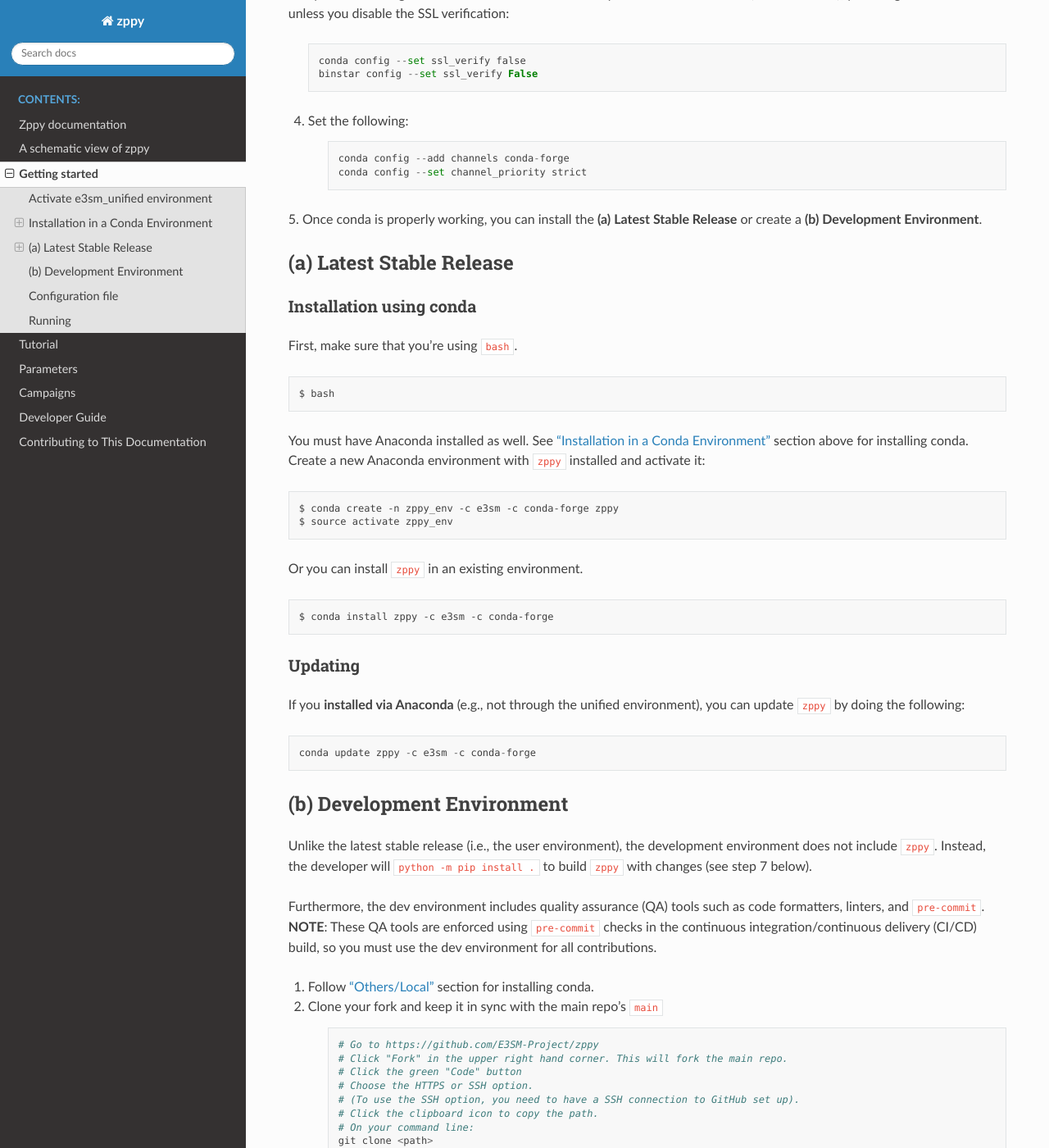
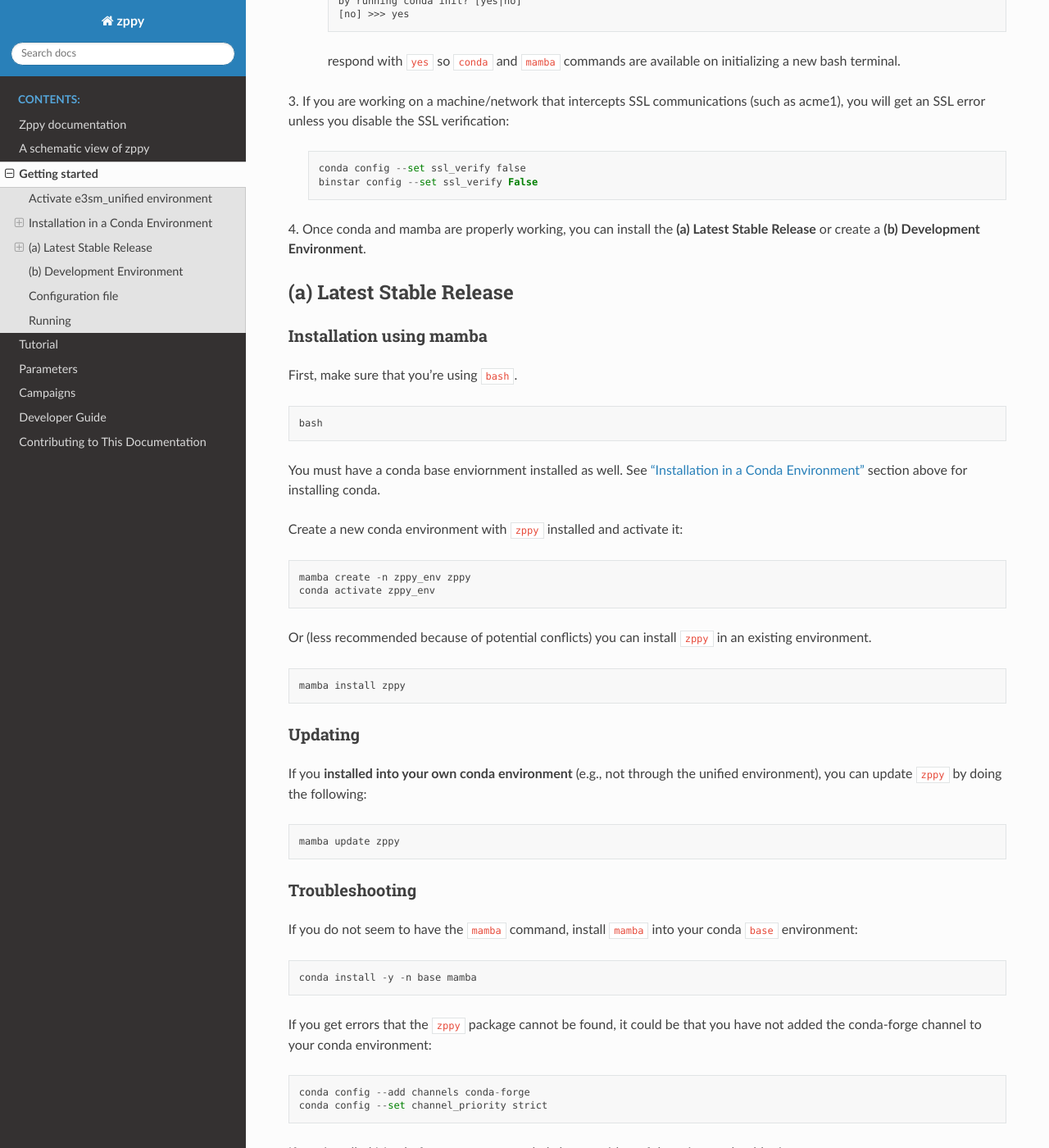
Before and after one commit to E3SM-Project/zppy, a Sphinx documentation site: the page built from docs/source/getting_started.rst, in a window 1280 px wide and 1400 px high, scrolled down 2020 px. Shown: the whole window at 82% size. Built offline with Sphinx 7.4.7 and the Read the Docs theme 2.0.0, drawn with Linux system fonts in a browser that asks for light colours; some of the changed text lies outside the part shown.

Commit message:
Switch docs to mamba and Mambaforge

```diff
--- a/docs/source/getting_started.rst
+++ b/docs/source/getting_started.rst
@@ -77,32 +77,38 @@
 
 If the system doesn't come with conda pre-installed, follow these instructions:
 
-1. Download Conda
+1. Download Mambaforge
 
     Linux
         ::
 
-            wget https://repo.anaconda.com/miniconda/Miniconda3-latest-Linux-x86_64.sh
+            wget https://github.com/conda-forge/miniforge/releases/latest/download/Mambaforge-Linux-x86_64.sh
 
-    MacOS (note that ``zppy`` is not supported on MacOS, but it may be useful to contribute to the documentation on MacOS)
+    MacOS x86_64 (note that ``zppy`` is not supported on MacOS, but it may be useful to contribute to the documentation on MacOS)
         ::
 
-            wget https://repo.anaconda.com/miniconda/Miniconda3-latest-MacOSX-x86_64.sh
+            wget https://github.com/conda-forge/miniforge/releases/latest/download/Mambaforge-MacOSX-x86_64.sh
 
-2. Install Conda
+2. Install Mambaforge
 
     Linux
         ::
 
-            bash ./Miniconda3-latest-Linux-x86_64.sh
+            bash ./Mambaforge-Linux-x86_64.sh
 
 
-    MacOS
+    MacOS x86_64
         ::
 
-            bash ./Miniconda3-latest-MacOSX-x86_64.sh
+            bash ./Mambaforge-MacOSX-x86_64.sh
 
-    - ``Do you wish the installer to initialize Miniconda3 by running conda init? [yes|no] yes``
+    When you see: ::
+
+        by running conda init? [yes|no]
+        [no] >>> yes
+
+    respond with ``yes`` so ``conda`` and ``mamba`` commands are available on
+    initializing a new bash terminal.
 
 3. If you are working on a machine/network that intercepts SSL communications (such as
 acme1), you will get an SSL error unless you disable the SSL verification:
@@ -112,45 +118,57 @@
         conda config --set ssl_verify false
         binstar config --set ssl_verify False
 
-4. Set the following:
-
-    ::
-
-        conda config --add channels conda-forge
-        conda config --set channel_priority strict
-
-5. Once conda is properly working, you can install the **(a) Latest Stable Release** or
+4. Once conda and mamba are properly working, you can install the **(a) Latest Stable Release** or
 create a **(b) Development Environment**.
 
 (a) Latest Stable Release
 =========================
 
-Installation using conda
+Installation using mamba
 ------------------------
 
 First, make sure that you're using ``bash``. ::
 
-   $ bash
+   bash
 
-You must have Anaconda installed as well.
+You must have a conda base enviornment installed as well.
 See :ref:`"Installation in a Conda Environment" <conda_environment>` section above for
 installing conda.
-Create a new Anaconda environment with ``zppy`` installed and activate it: ::
 
-   $ conda create -n zppy_env -c e3sm -c conda-forge zppy
-   $ source activate zppy_env
+Create a new conda environment with ``zppy`` installed and activate it: ::
 
-Or you can install ``zppy`` in an existing environment. ::
+   mamba create -n zppy_env zppy
+   conda activate zppy_env
 
-   $ conda install zppy -c e3sm -c conda-forge
+Or (less recommended because of potential conflicts) you can install ``zppy``
+in an existing environment. ::
+
+   mamba install zppy
 
 Updating
 --------
 
-If you **installed via Anaconda** (e.g., not through the unified environment),
-you can update ``zppy`` by doing the following:  ::
+If you **installed into your own conda environment** (e.g., not through the
+unified environment), you can update ``zppy`` by doing the following:  ::
 
-    conda update zppy -c e3sm -c conda-forge
+    mamba update zppy
+
+Troubleshooting
+---------------
+
+If you do not seem to have the ``mamba`` command, install ``mamba`` into your
+conda ``base`` environment: ::
+
+   conda install -y -n base mamba
+
+If you get errors that the ``zppy`` package cannot be found, it could be
+that you have not added the conda-forge channel to your conda environment: ::
+
+   conda config --add channels conda-forge
+   conda config --set channel_priority strict
+
+If you installed Mambaforge as recommended above, neither of these issues
+should arise.
 
 .. _dev-env:
 
@@ -217,7 +235,7 @@
 
     ::
 
-        conda clean --all
+        mamba clean --all
 
 4. Enter the fork's clone.
 
@@ -232,7 +250,7 @@
 
     ::
 
-        conda env create -f conda/dev.yml
+        mamba env create -f conda/dev.yml
         conda activate zppy_dev
 
 6. Install ``pre-commit``.
```
